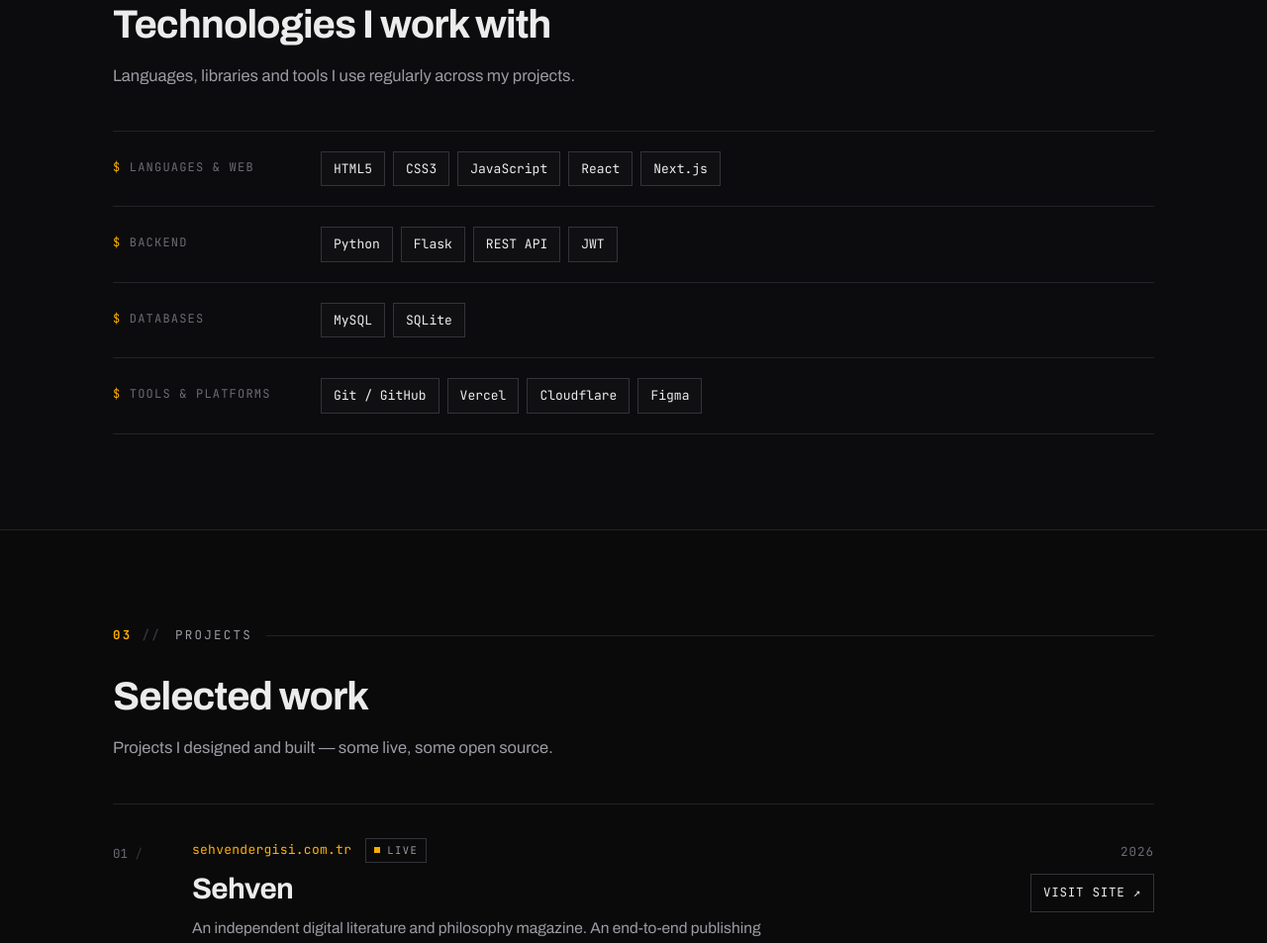
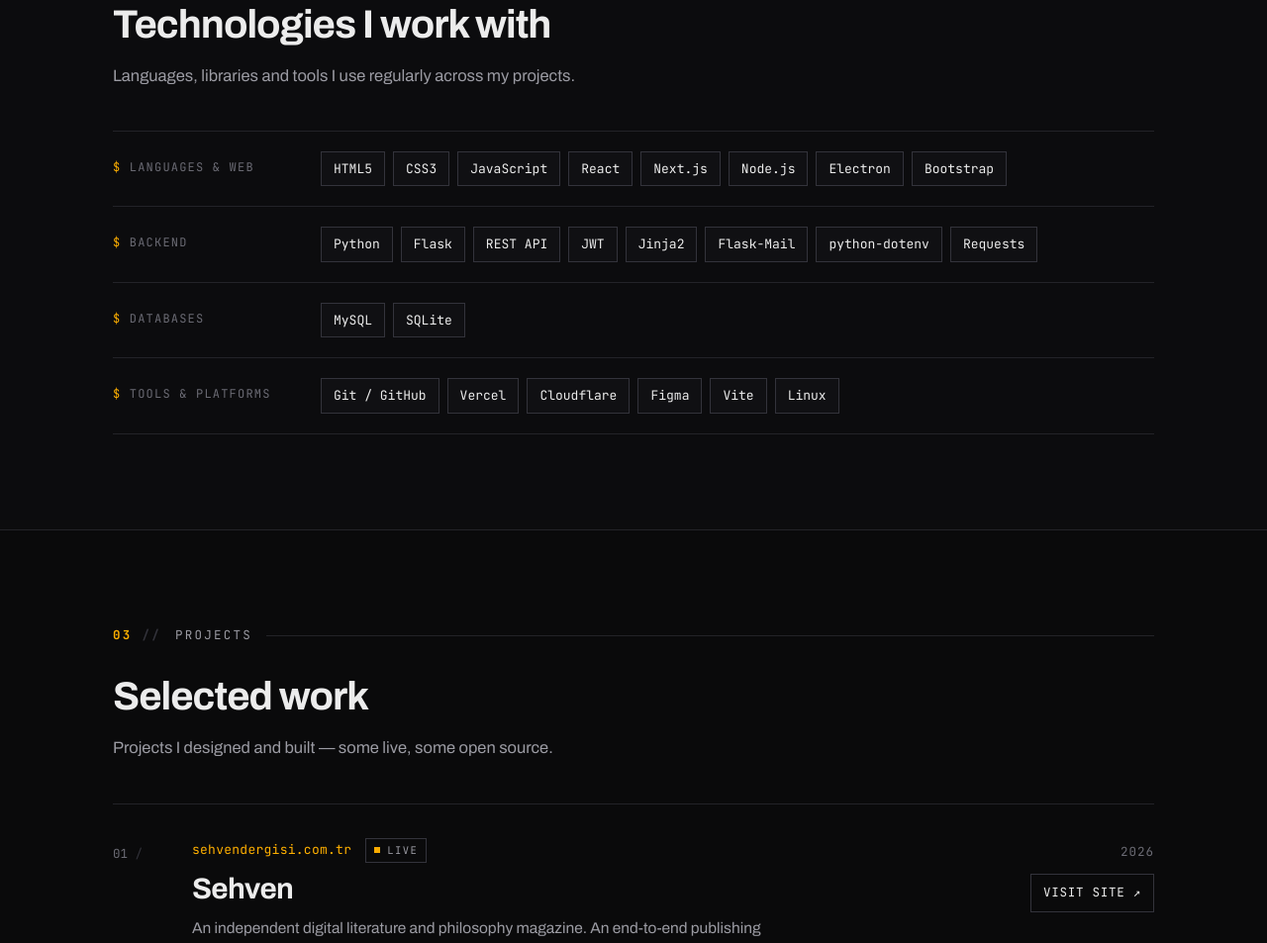
Before and after one commit to burhankaratas/bkaratas.dev, a plain HTML site: page index.html in a window 1280 px wide. Shown: the part 1513-2466 px from the top of the page at 99% size. Drawn offline with Linux system fonts and the light colour scheme.

Commit message:
Yetenekler: Electron, Node.js, Bootstrap, Jinja2, Flask-Mail, python-dotenv, Requests, Vite, Linux eklendi

```diff
--- a/index.html
+++ b/index.html
@@ -367,13 +367,13 @@
           <div class="skill-row">
             <span class="skill-key" data-i18n="skills.g1">Diller &amp; Web</span>
             <ul class="chips">
-              <li>HTML5</li><li>CSS3</li><li>JavaScript</li><li>React</li><li>Next.js</li>
+              <li>HTML5</li><li>CSS3</li><li>JavaScript</li><li>React</li><li>Next.js</li><li>Node.js</li><li>Electron</li><li>Bootstrap</li>
             </ul>
           </div>
           <div class="skill-row">
             <span class="skill-key" data-i18n="skills.g2">Arka Uç</span>
             <ul class="chips">
-              <li>Python</li><li>Flask</li><li>REST API</li><li>JWT</li>
+              <li>Python</li><li>Flask</li><li>REST API</li><li>JWT</li><li>Jinja2</li><li>Flask-Mail</li><li>python-dotenv</li><li>Requests</li>
             </ul>
           </div>
           <div class="skill-row">
@@ -385,7 +385,7 @@
           <div class="skill-row">
             <span class="skill-key" data-i18n="skills.g4">Araçlar &amp; Platform</span>
             <ul class="chips">
-              <li>Git / GitHub</li><li>Vercel</li><li>Cloudflare</li><li>Figma</li>
+              <li>Git / GitHub</li><li>Vercel</li><li>Cloudflare</li><li>Figma</li><li>Vite</li><li>Linux</li>
             </ul>
           </div>
         </div>
```
